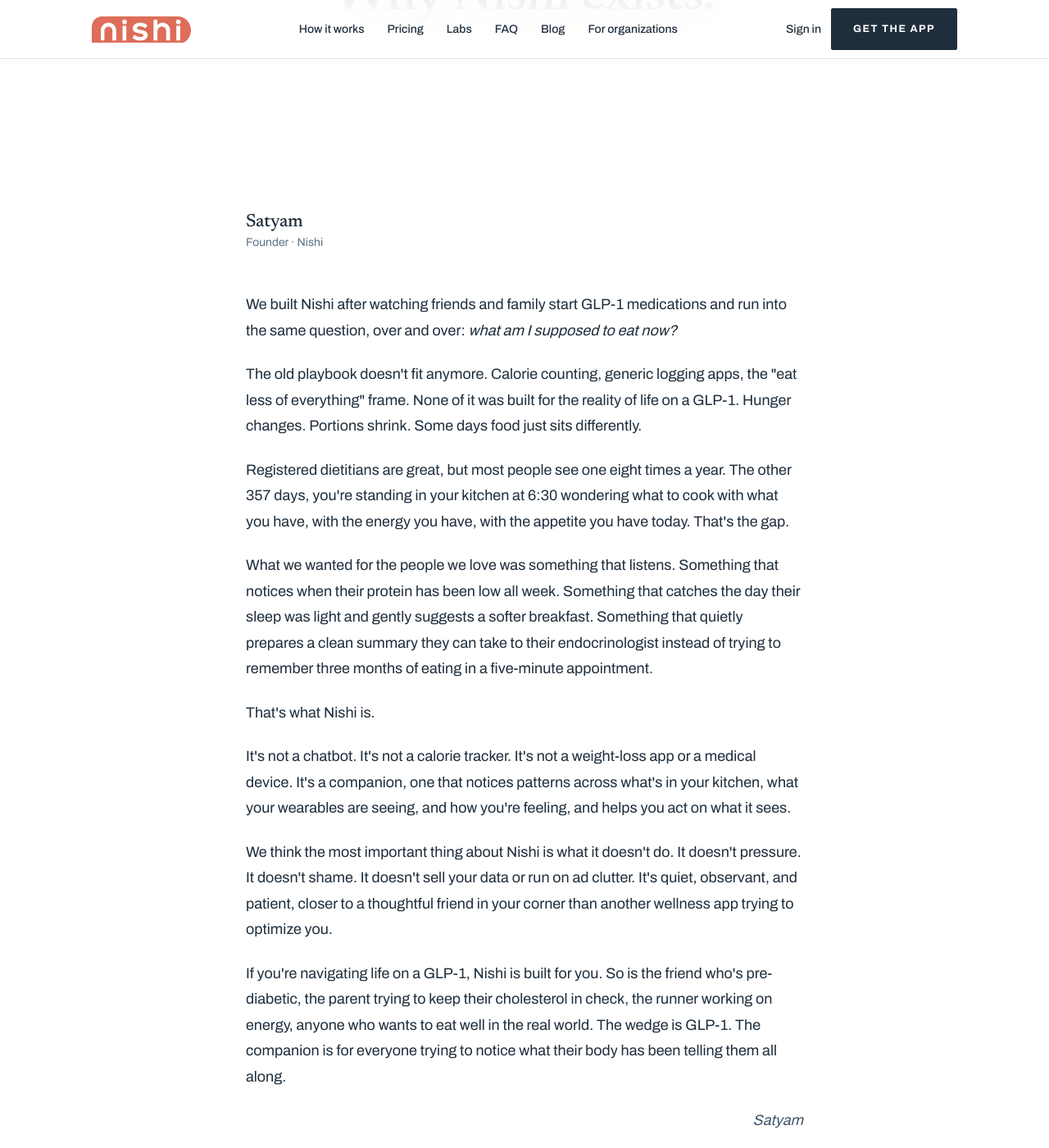
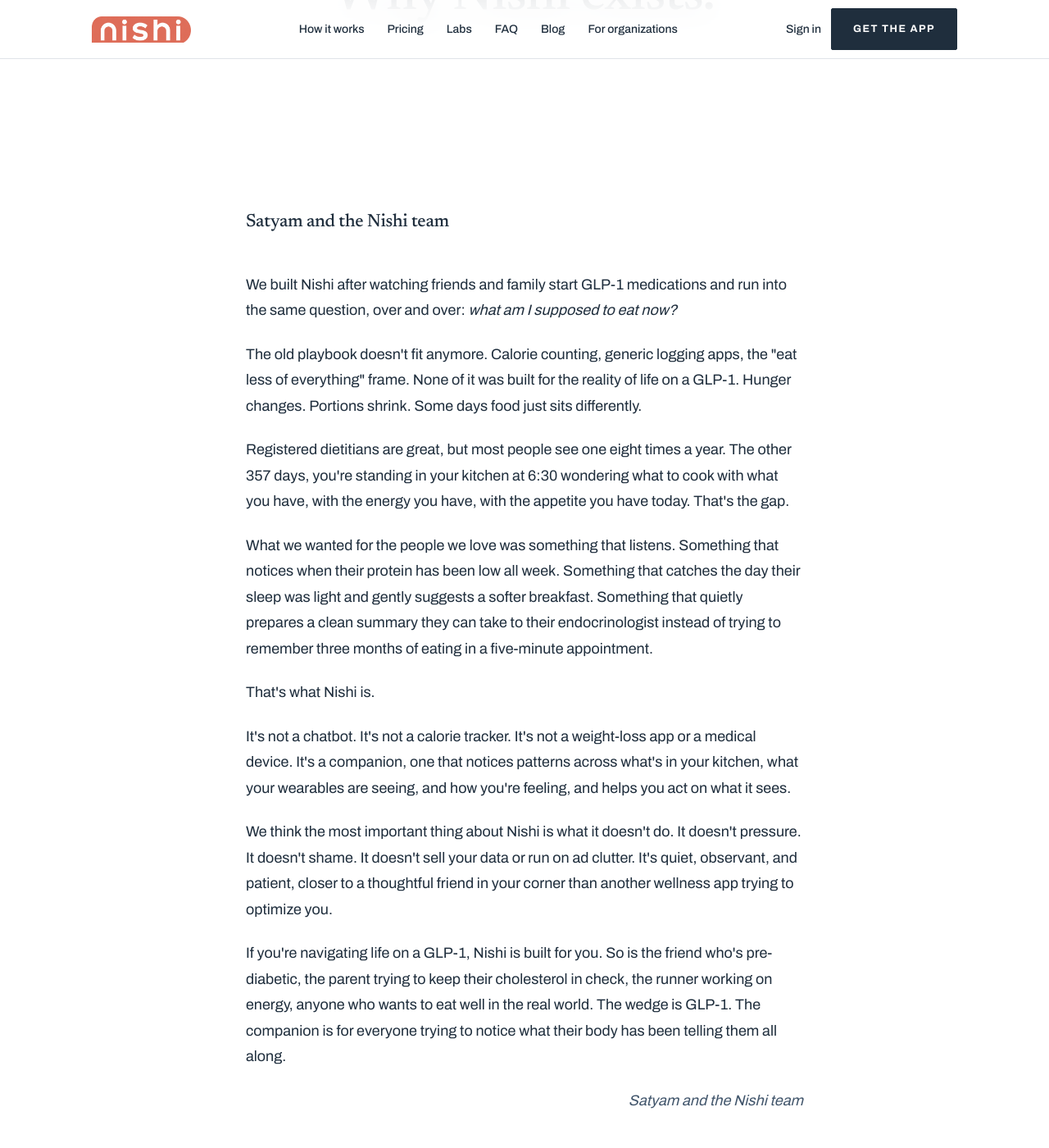
Before and after one commit to Satban/meetnishi, a Jekyll site: the page built from story.html, in a window 1280 px wide and 1400 px high, scrolled down 280 px. Shown: the whole window at 82% size. Built offline with Jekyll 4.4.1, drawn with Linux system fonts in a browser that asks for light colours.

Commit message:
Story page: heading and sign-off read 'Satyam and the Nishi team' (matches the we voice) (#60)
Claude-Session: https://claude.ai/code/session_01F7YaudYVfF2qfUEFgw9q3y

Co-authored-by: Claude Opus 5.5 <noreply@anthropic.com>

```diff
--- a/story.html
+++ b/story.html
@@ -81,8 +81,7 @@ render_with_liquid: false
       <div class="story-body reveal">
         <div style="display: flex; gap: var(--space-md); align-items: center; margin-bottom: var(--space-lg);">
           <div>
-            <h3 style="font-family: var(--font-serif); font-size: 22px; margin: 0;">Satyam</h3>
-            <div style="font-size: 14px; color: var(--text-muted);">Founder · Nishi</div>
+            <h3 style="font-family: var(--font-serif); font-size: 22px; margin: 0;">Satyam and the Nishi team</h3>
           </div>
         </div>
 
@@ -102,7 +101,7 @@ render_with_liquid: false
 
         <p>If you're navigating life on a GLP-1, Nishi is built for you. So is the friend who's pre-diabetic, the parent trying to keep their cholesterol in check, the runner working on energy, anyone who wants to eat well in the real world. The wedge is GLP-1. The companion is for everyone trying to notice what their body has been telling them all along.</p>
 
-        <p style="text-align: right; font-style: italic; color: var(--text-soft);">Satyam</p>
+        <p style="text-align: right; font-style: italic; color: var(--text-soft);">Satyam and the Nishi team</p>
       </div>
     </div>
   </section>
```
